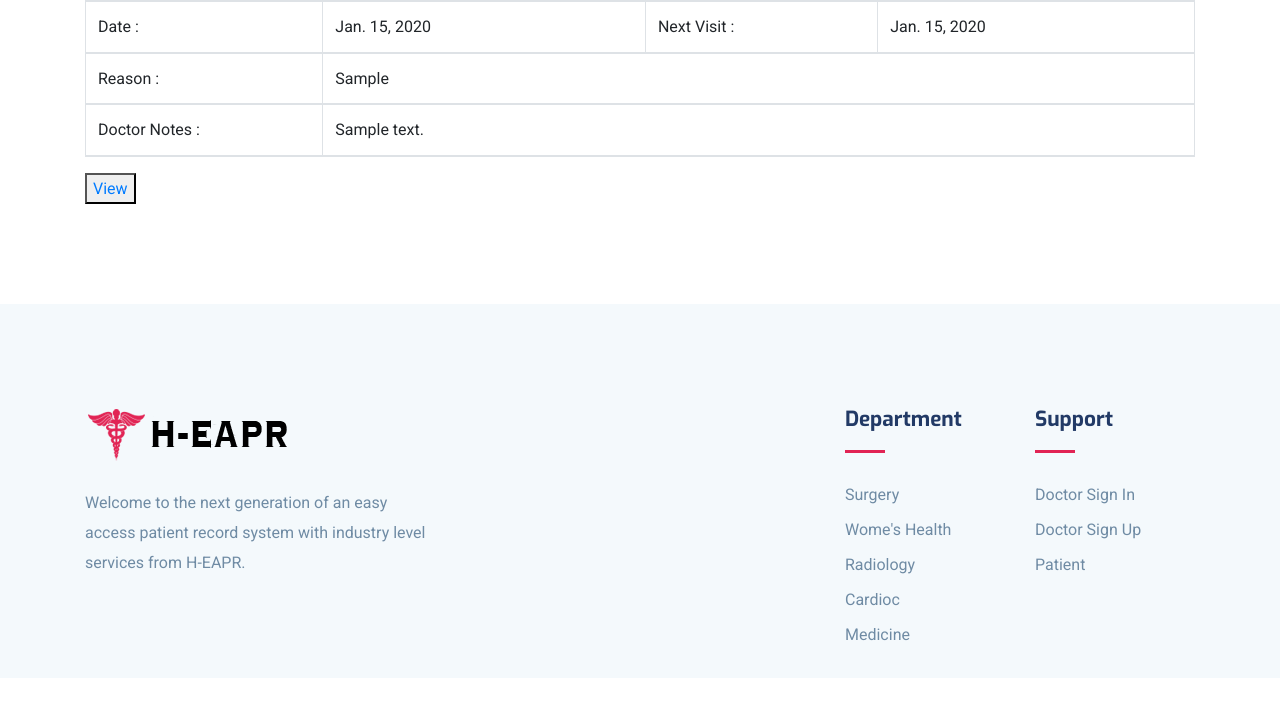
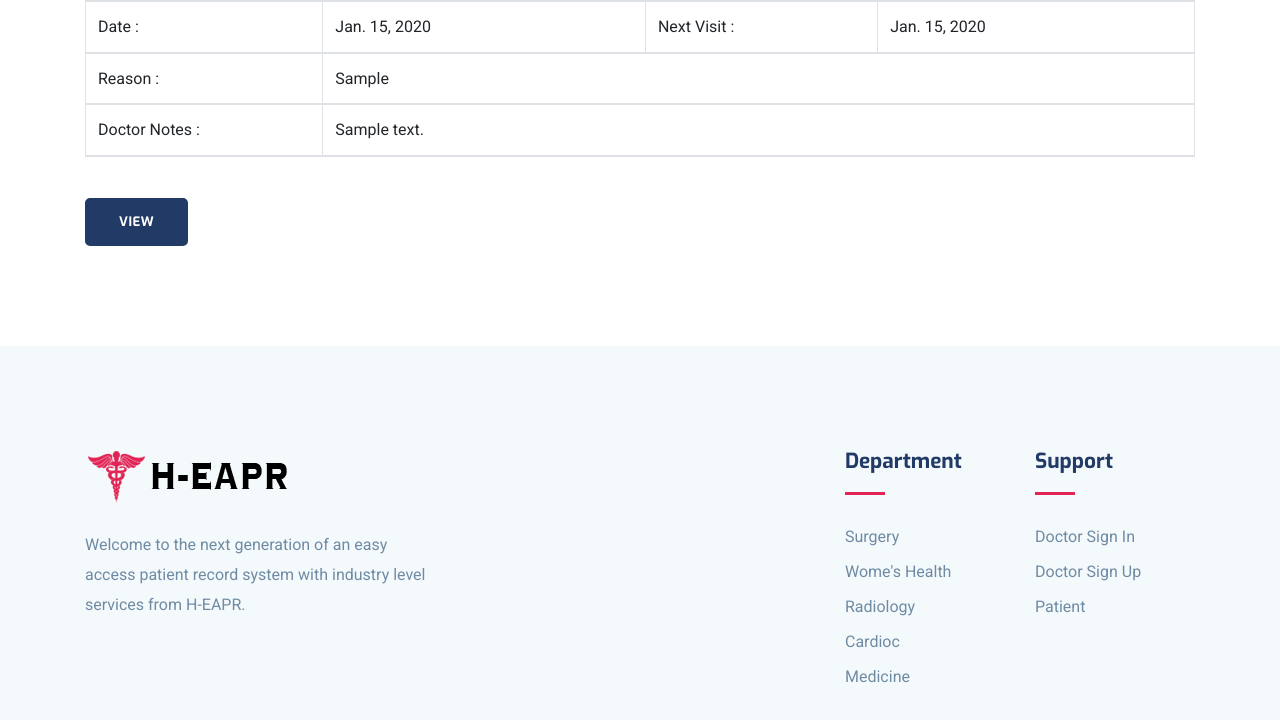
Before and after one commit to vinaykumar7686/Hackfest-EasyAccessPatientRecord, a Django app: page /doctor/info in a window 1280 px wide. Shown: the part 1111-1831 px from the top of the page. Before the commit the page ends 1752 px from the top, so only its background shows below. Run offline with Django 4.2, Linux system fonts and the light colour scheme; a user stored in the database is signed in; tables that the repository leaves empty hold one stand-in row (values such as "Sample post"); some libraries are stand-ins or nearby versions; some web fonts are replaced.

Commit message:
Doc Info Button

```diff
--- a/doctor/templates/doc_info.html
+++ b/doctor/templates/doc_info.html
@@ -96,7 +96,8 @@
 					<!-- <input type="text" name="clickedpres" id="clickedpres", value = ""> -->
 					<!-- <a href="/doctor/prescription/{{prescription.prescription_id}}" value = 'View' method = "POST">View</a> -->
 					<form action="/prescription/{{prescription.prescription_id}}" method="post"> {% csrf_token %}
-						<button type="submit" name="prescription{{prescription_id}}" value="prescription{{prescription_id}}" class="btn-link">View</button>
+						<br>
+						<button type="submit" name="prescription{{prescription_id}}" value="prescription{{prescription_id}}" class="btn btn-main">View</button>
 					</form>
 					{% endfor %}
 				</div>
```
